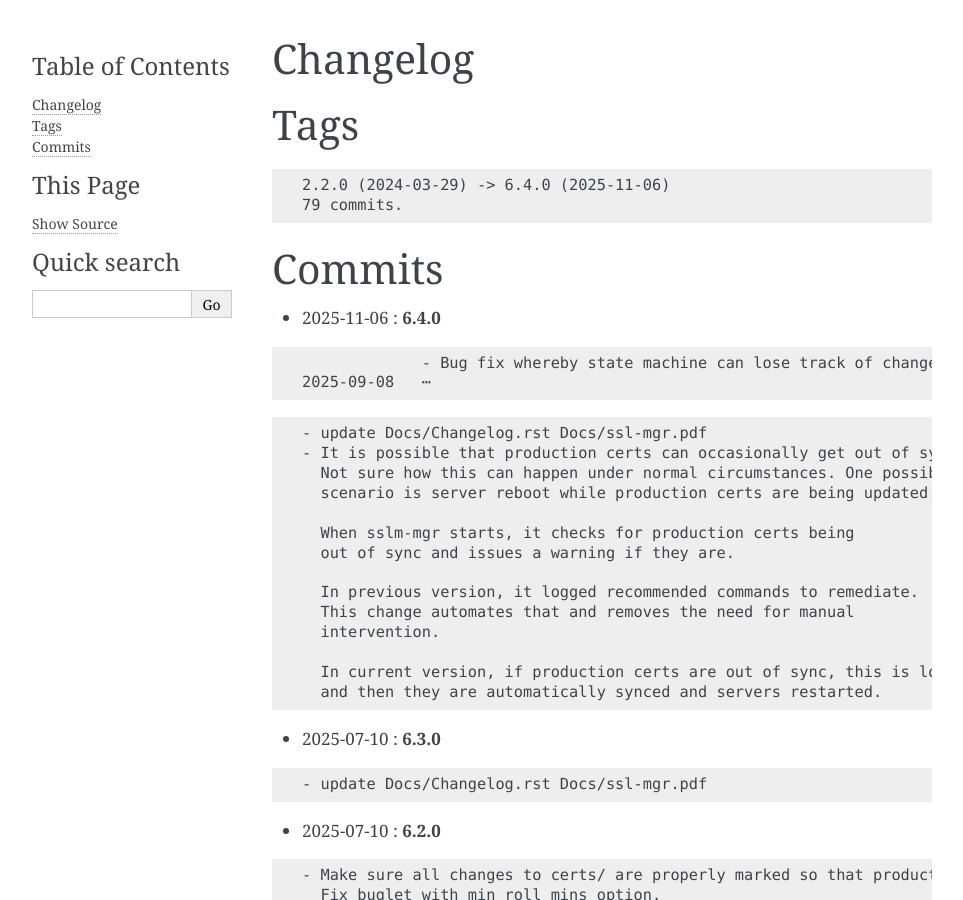
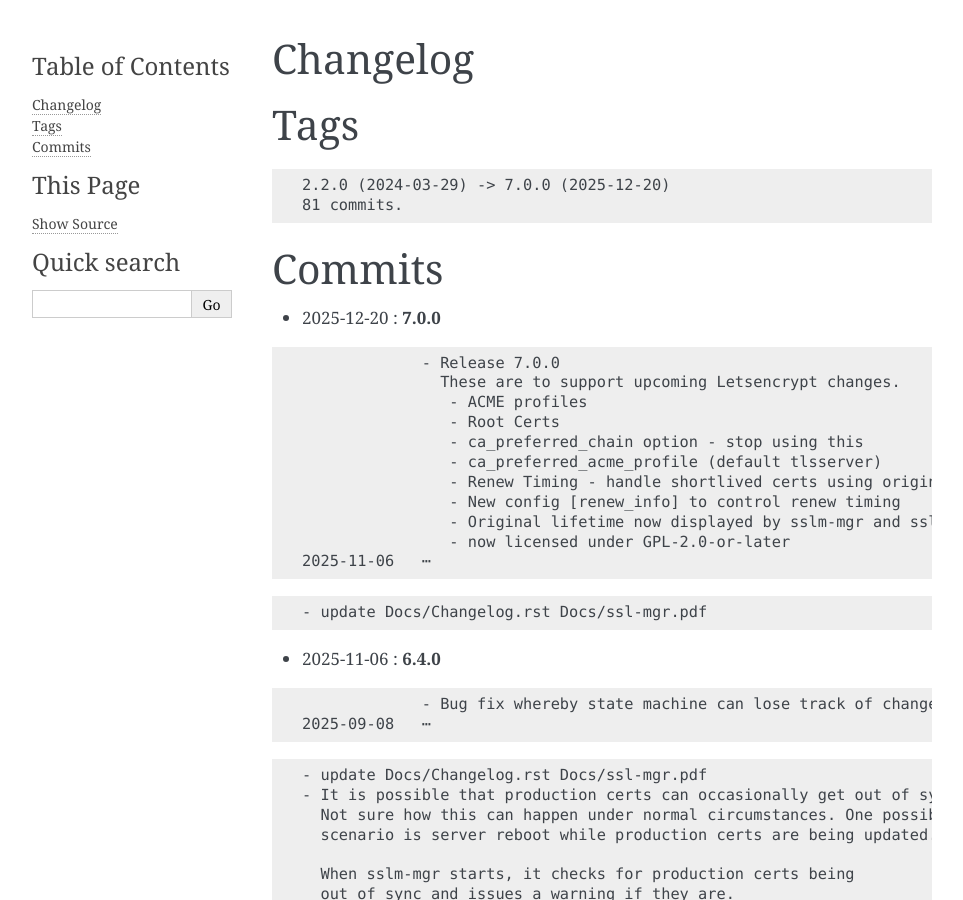
Before and after one commit to gene-git/ssl-mgr, a Sphinx documentation site: the page built from Docs/Changelog.rst, in a window 1280 px wide and 900 px high. Shown: the whole window, without its empty margins (148-1111 px from the left). Built offline with Sphinx 7.4.7, drawn with Linux system fonts in a browser that asks for light colours.

Commit message:
update Docs/Changelog.rst Docs/ssl-mgr.pdf

```diff
--- a/Docs/Changelog.rst
+++ b/Docs/Changelog.rst
@@ -6,12 +6,32 @@ Tags
 
 .. code-block:: text
 
-	2.2.0 (2024-03-29) -> 6.4.0 (2025-11-06)
-	79 commits.
+	2.2.0 (2024-03-29) -> 7.0.0 (2025-12-20)
+	81 commits.
 
 Commits
 =======
 
+
+* 2025-12-20  : **7.0.0**
+
+.. code-block:: text
+
+              - Release 7.0.0
+                These are to support upcoming Letsencrypt changes.
+                 - ACME profiles
+                 - Root Certs
+                 - ca_preferred_chain option - stop using this
+                 - ca_preferred_acme_profile (default tlsserver)
+                 - Renew Timing - handle shortlived certs using original lifetime in renew decision
+                 - New config [renew_info] to control renew timing
+                 - Original lifetime now displayed by sslm-mgr and sslm-info
+                 - now licensed under GPL-2.0-or-later
+ 2025-11-06   ⋯
+
+.. code-block:: text
+
+              - update Docs/Changelog.rst Docs/ssl-mgr.pdf
 
 * 2025-11-06  : **6.4.0**
 
```
Also changed, not shown: 2 other files.
